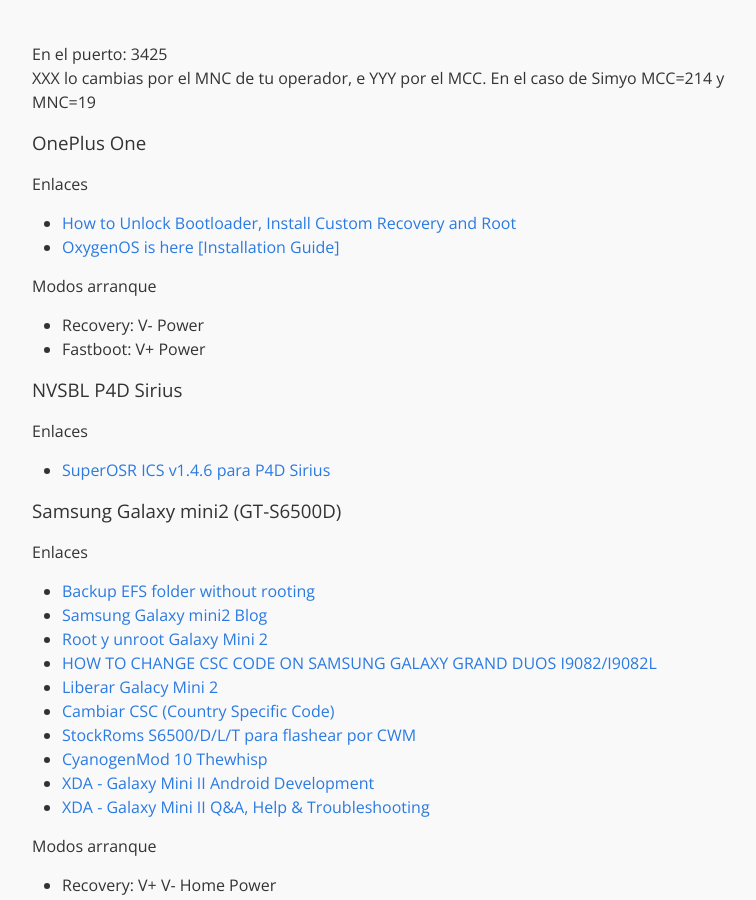
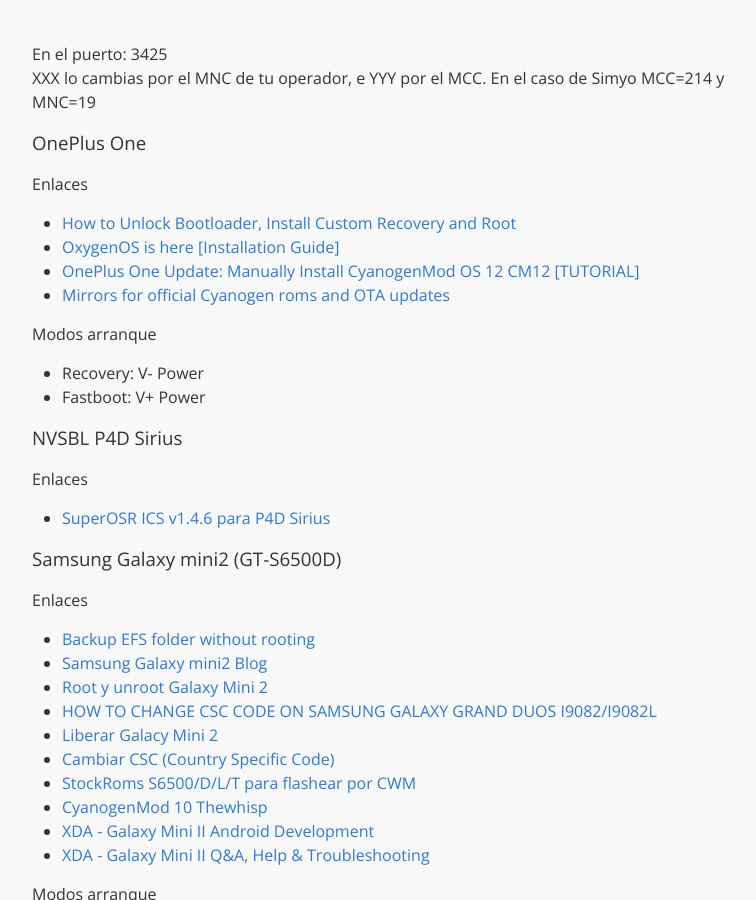
Before and after one commit to eduardofilo/eduardofilo.jekyll, a Jekyll site: the page built from sistemas/android_system.md, in a window 1280 px wide and 900 px high, scrolled down 859 px. Shown: the whole window, without its empty margins (238-994 px from the left). Built offline with Jekyll 4.4.1, drawn with Linux system fonts in a browser that asks for light colours; Markdown is read by kramdown in place of the engine named in the settings.

Commit message:
Enlaces OnePlus One.

```diff
--- a/sistemas/android_system.md
+++ b/sistemas/android_system.md
@@ -43,6 +43,8 @@
 
 * [How to Unlock Bootloader, Install Custom Recovery and Root](https://forums.oneplus.net/threads/guide-oneplus-one-how-to-unlock-bootloader-install-custom-recovery-and-root.64487/)
 * [OxygenOS is here [Installation Guide]](https://forums.oneplus.net/threads/oxygenos-is-here-installation-guide.289398/)
+* [OnePlus One Update: Manually Install CyanogenMod OS 12 CM12 [TUTORIAL]](http://www.latintimes.com/oneplus-one-update-manually-install-cyanogenmod-os-12-cm12-tutorial-309788)
+* [Mirrors for official Cyanogen roms and OTA updates](http://forum.xda-developers.com/oneplus-one/general/official-cm11s-roms-ota-updates-t2906746)
 
 #### Modos arranque
 
```
